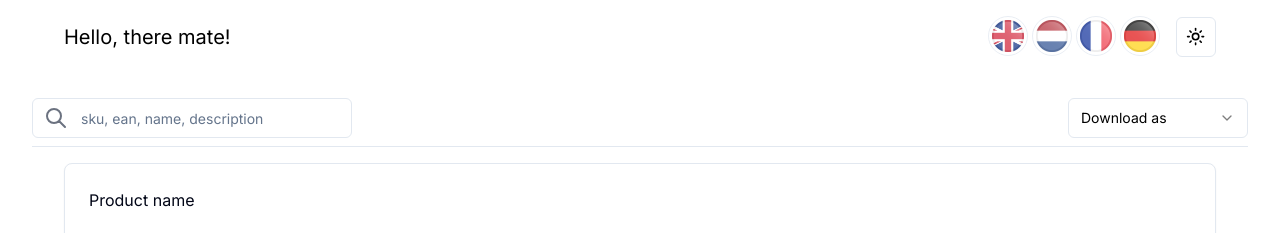
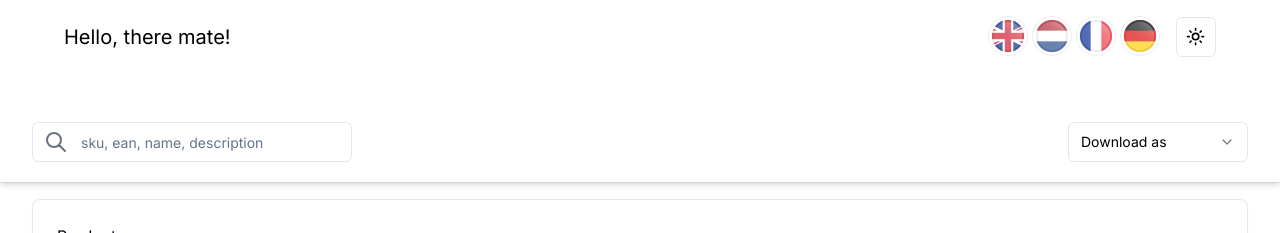
Before and after one commit to salim-mohamed-98/download-products, a Next.js app: page /en in a window 1280 px wide. Shown: the top 233 px of the page. Built offline with nearby package versions, Linux system fonts and the light colour scheme; grey boxes are pictures that could not be loaded.

Commit message:
style the dark mode UI

```diff
--- a/src/app/[lang]/layout.tsx
+++ b/src/app/[lang]/layout.tsx
@@ -21,7 +21,7 @@ export default function RootLayout({
 }>) {
   return (
     <html lang={params.lang}>
-      <body className={`dark:bg-slate-800 ${inter.className}`}>
+      <body className={` ${inter.className}`}>
         <ThemeProvider
           attribute="class"
           defaultTheme="system"
--- a/src/app/[lang]/page.tsx
+++ b/src/app/[lang]/page.tsx
@@ -11,12 +11,14 @@ import { i18n, Locale } from "@/lib/i18n";
 
 export default async function Home({ params }: { params: { lang: Locale } }) {
   return (
-    <main className="container">
-      <div className="flex justify-between">
-        <SearchBar />
-        <DownloadSelect />
+    <main>
+      <div className="sticky mb-4 shadow-md pt-6 top-0 z-50 bg-white dark:bg-black">
+        <div className="container flex justify-between">
+          <SearchBar />
+          <DownloadSelect />
+        </div>
+        <Separator className="mt-5 bg-gray-300 shadow-md dark:bg-gray-600" />
       </div>
-      <Separator className="mb-4 mt-2" />
       <ProductCardList />
     </main>
   );
--- a/src/components/download-select.tsx
+++ b/src/components/download-select.tsx
@@ -13,10 +13,10 @@ import {
 export function DownloadSelect() {
   return (
     <Select>
-      <SelectTrigger className="w-[180px]">
+      <SelectTrigger className="w-[180px] dark:border-gray-400">
         <SelectValue placeholder="Download as" />
       </SelectTrigger>
-      <SelectContent>
+      <SelectContent className="dark:border-gray-400">
         <SelectGroup>
           <SelectItem value="json">Json file</SelectItem>
           <SelectItem value="csv">Csv file</SelectItem>
--- a/src/components/search-bar.tsx
+++ b/src/components/search-bar.tsx
@@ -2,7 +2,7 @@ import { Input } from "@/components/shadcn/ui/input";
 
 export default function SearchBar() {
   return (
-    <div className="relative w-80">
+    <div className="relative w-80 ">
       <svg
         xmlns="http://www.w3.org/2000/svg"
         className="absolute top-0 bottom-0 w-6 h-6 my-auto text-gray-500 dark:text-white left-3"
@@ -20,7 +20,7 @@ export default function SearchBar() {
       <Input
         type="text"
         placeholder="sku, ean, name, description"
-        className="pl-12 pr-4"
+        className="pl-12 pr-4 dark:border-gray-400"
       />
     </div>
   );
--- a/src/components/shadcn/ui/mode-toggle.tsx
+++ b/src/components/shadcn/ui/mode-toggle.tsx
@@ -18,13 +18,13 @@ export function ModeToggle() {
   return (
     <DropdownMenu>
       <DropdownMenuTrigger asChild>
-        <Button variant="outline" size="icon">
+        <Button variant="outline" size="icon" className="dark:border-gray-400">
           <Sun className="h-[1.2rem] w-[1.2rem] rotate-0 scale-100 transition-all dark:-rotate-90 dark:scale-0" />
           <Moon className="absolute h-[1.2rem] w-[1.2rem] rotate-90 scale-0 transition-all dark:rotate-0 dark:scale-100" />
           <span className="sr-only">Toggle theme</span>
         </Button>
       </DropdownMenuTrigger>
-      <DropdownMenuContent align="end">
+      <DropdownMenuContent align="end" className="dark:border-gray-400">
         <DropdownMenuItem onClick={() => setTheme("light")}>
           Light
         </DropdownMenuItem>
```
